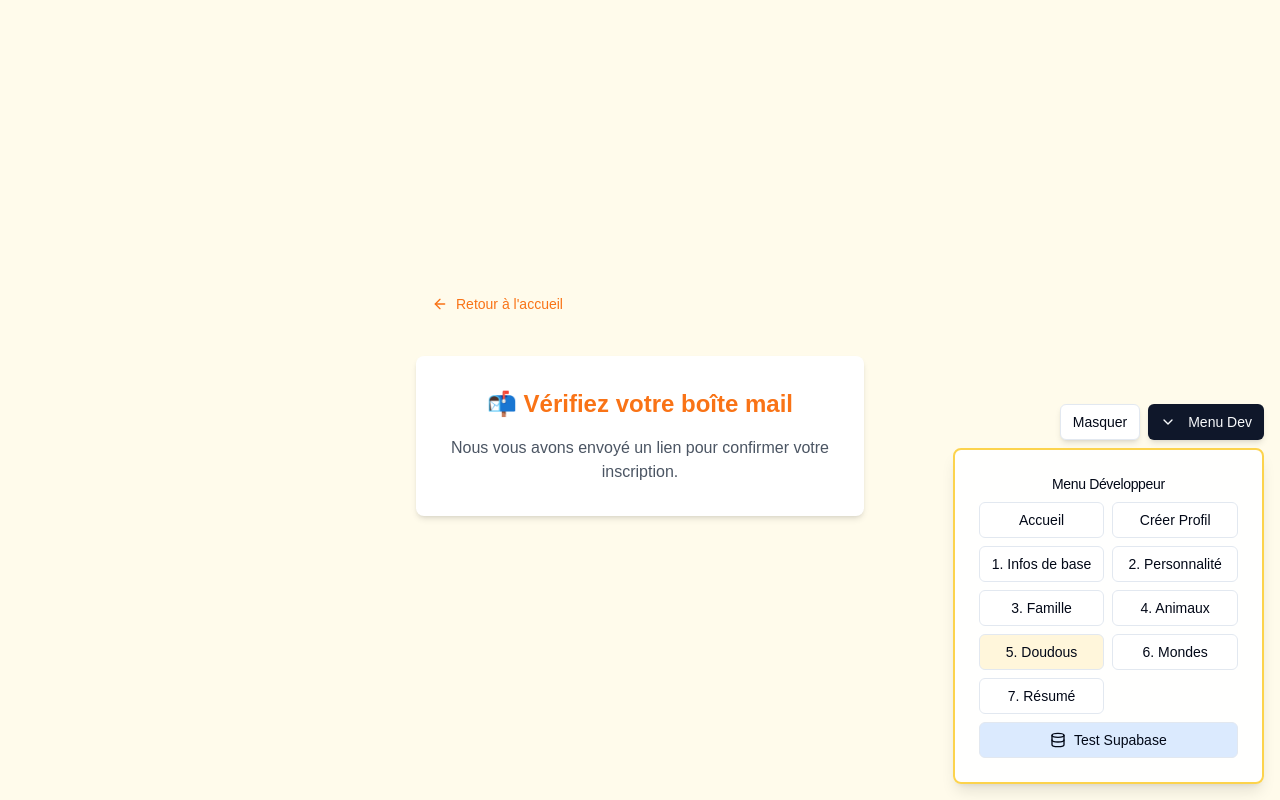
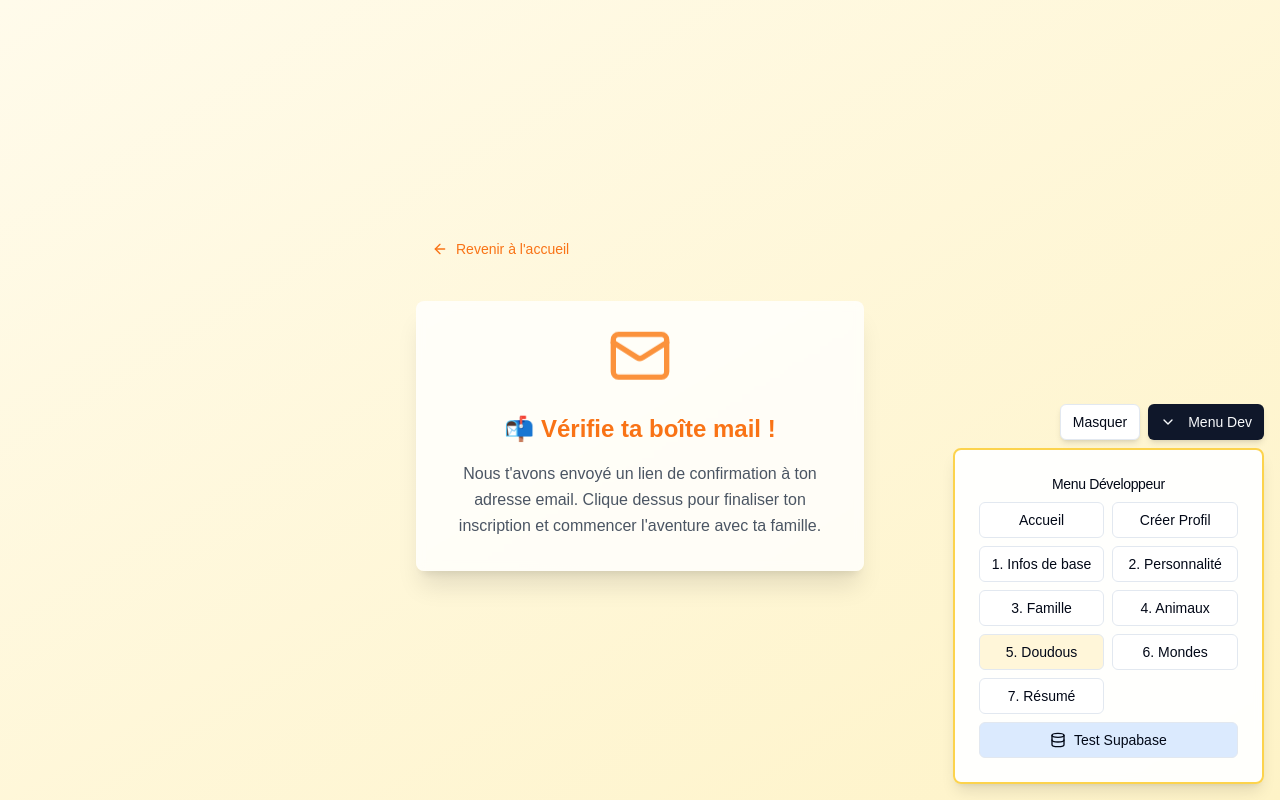
Before and after one commit to mycrazyfamily/my-crazy-reads, a React (Vite) app: page /check-email in a window 1280 px wide. Built offline with nearby package versions, Linux system fonts and the light colour scheme.

Commit message:
feat: Improve CheckEmail page design
Improve the design and user experience of the CheckEmail page, including a title, descriptive text, animation, and a "Back to home" button. Add a meta tag for SEO.

```diff
--- a/src/pages/CheckEmail.tsx
+++ b/src/pages/CheckEmail.tsx
@@ -1,34 +1,57 @@
 
-import React from 'react';
+import React, { useEffect } from 'react';
 import { Button } from "@/components/ui/button";
 import { useNavigate } from 'react-router-dom';
-import { ArrowLeft } from 'lucide-react';
+import { ArrowLeft, Mail, MailOpen } from 'lucide-react';
+import { Card, CardContent } from "@/components/ui/card";
 
 const CheckEmail = () => {
   const navigate = useNavigate();
 
+  useEffect(() => {
+    document.title = "Vérifie ton email - MyCrazyFamily";
+  }, []);
+
   return (
-    <div className="min-h-screen flex flex-col items-center justify-center bg-mcf-cream p-4">
-      <div className="max-w-md w-full space-y-8 text-center">
+    <>
+      <head>
+        <meta name="description" content="Vérifie ton email pour activer ton compte MyCrazyFamily et commencer l'aventure avec ta famille." />
+      </head>
+
+      <div className="min-h-screen flex flex-col items-center justify-center bg-gradient-to-br from-mcf-cream to-mcf-beige p-4">
+        <div className="max-w-md w-full space-y-8">
           <Button
             variant="ghost"
             onClick={() => navigate('/')}
             className="flex items-center gap-2 text-gray-600 hover:text-mcf-orange-dark hover:bg-mcf-amber/10"
           >
             <ArrowLeft className="h-4 w-4" />
-          Retour à l'accueil
+            Revenir à l'accueil
           </Button>
 
-        <div className="bg-white p-8 rounded-lg shadow-md space-y-4">
-          <h1 className="text-2xl font-bold text-mcf-orange-dark">
-            📬 Vérifiez votre boîte mail
+          <Card className="bg-white/80 backdrop-blur-sm shadow-xl border-none">
+            <CardContent className="pt-6 px-6 pb-8 space-y-6">
+              <div className="flex justify-center mb-6">
+                <div className="relative">
+                  <Mail className="h-16 w-16 text-mcf-orange animate-float" />
+                  <MailOpen className="h-16 w-16 text-mcf-orange-dark absolute top-0 left-0 opacity-0 hover:opacity-100 transition-opacity duration-300" />
+                </div>
+              </div>
+
+              <div className="text-center space-y-4">
+                <h1 className="text-2xl font-bold text-mcf-orange-dark mb-4">
+                  📬 Vérifie ta boîte mail !
                 </h1>
-          <p className="text-gray-600">
-            Nous vous avons envoyé un lien pour confirmer votre inscription.
+                <p className="text-gray-600 leading-relaxed">
+                  Nous t'avons envoyé un lien de confirmation à ton adresse email.
+                  Clique dessus pour finaliser ton inscription et commencer l'aventure avec ta famille.
                 </p>
               </div>
+            </CardContent>
+          </Card>
         </div>
       </div>
+    </>
   );
 };
 
```
Lines whose indentation alone changed are shown as unchanged.
